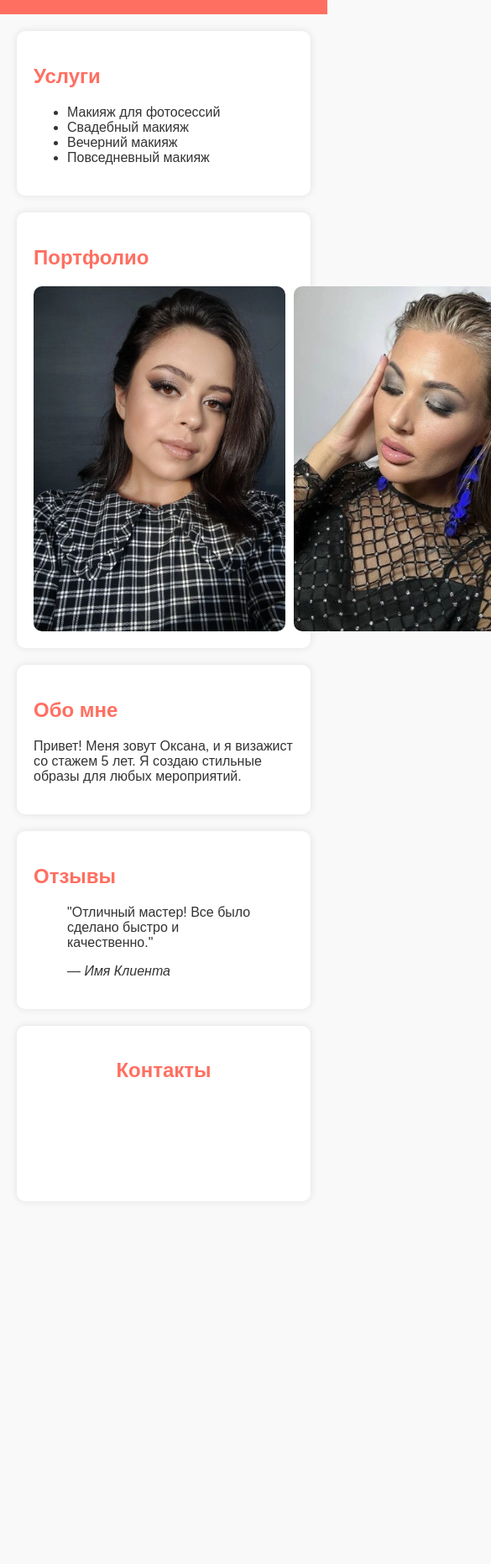
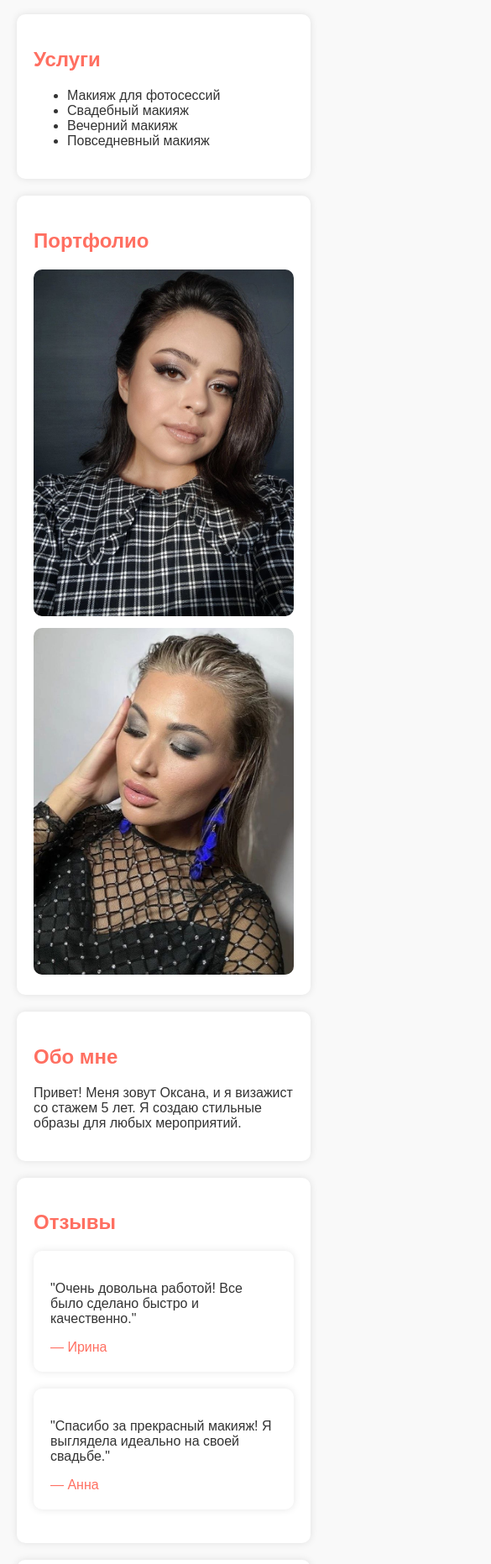
Before and after one commit to Irina-lol/makeup-artist-site, a plain HTML site: page vizaok.html in a window 390 px wide. Shown: the part 137-2000 px from the top of the page at 84% size, 585 px wide, since content can reach past the window. Before the commit the page ends 1588 px from the top, so only its background shows below. Drawn offline with nearby package versions, Linux system fonts and the light colour scheme.

Commit message:
Добавила стили, галерею и отзывы

```diff
--- a/viza.css
+++ b/viza.css
@@ -42,3 +42,55 @@ body {
     text-align: center;
     padding: 10px;
   }
+
+  /* Добавим анимацию для кнопок (если они появятся) */
+button {
+  background-color: #ff6f61;
+  color: white;
+  padding: 10px 20px;
+  border: none;
+  border-radius: 5px;
+  transition: background-color 0.3s ease;
+}
+
+button:hover {
+  background-color: #ff3b2f;
+}
+
+/* Анимация для фотографий в портфолио */
+.gallery img {
+  transition: transform 0.3s ease;
+}
+
+.gallery img:hover {
+  transform: scale(1.05);
+}
+
+.review-card {
+    background-color: white;
+    padding: 20px;
+    border-radius: 10px;
+    box-shadow: 0 0 10px rgba(0, 0, 0, 0.1);
+    margin-bottom: 20px;
+  }
+
+  .review-card cite {
+    display: block;
+    margin-top: 10px;
+    font-style: normal;
+    color: #ff6f61;
+  }
+
+  @media (max-width: 768px) {
+    header h1 {
+      font-size: 24px;
+    }
+
+    .gallery {
+      flex-direction: column;
+    }
+
+    .gallery img {
+      max-width: 100%;
+    }
+  }
--- a/vizaok.html
+++ b/vizaok.html
@@ -5,6 +5,7 @@
   <meta name="viewport" content="width=device-width, initial-scale=1.0">
   <title>Визажист Оксана</title>
   <link rel="stylesheet" href="viza.css">
+  <link href="https://cdnjs.cloudflare.com/ajax/libs/lightbox2/2.11.3/css/lightbox.min.css" rel="stylesheet">
 </head>
 <body>
   <header>
@@ -25,10 +26,13 @@
   <section id="portfolio">
     <h2>Портфолио</h2>
     <div class="gallery">
-      <img src="makeup_images/gallery1.jpg" alt="Работа 1">
-      <img src="makeup_images/gallery2.jpg" alt="Работа 2">
-      <img src="makeup_images/gallery3.jpg" alt="Работа 3">
-    </div>
+        <a href="makeup_images/gallery1.jpg" data-lightbox="portfolio" data-title="Описание фото 1">
+          <img src="makeup_images/gallery1.jpg" alt="Работа 1">
+        </a>
+        <a href="makeup_images/gallery2.jpg" data-lightbox="portfolio" data-title="Описание фото 2">
+          <img src="makeup_images/gallery2.jpg" alt="Работа 2">
+        </a>
+      </div>
   </section>
 
   <section id="about">
@@ -39,10 +43,14 @@
 
   <section id="reviews">
     <h2>Отзывы</h2>
-    <blockquote>
-      <p>"Отличный мастер! Все было сделано быстро и качественно."</p>
-      <cite>— Имя Клиента</cite>
-    </blockquote>
+    <div class="review-card">
+      <p>"Очень довольна работой! Все было сделано быстро и качественно."</p>
+      <cite>— Ирина</cite>
+    </div>
+    <div class="review-card">
+      <p>"Спасибо за прекрасный макияж! Я выглядела идеально на своей свадьбе."</p>
+      <cite>— Анна</cite>
+    </div>
   </section>
 
   <footer id="contacts">
@@ -51,5 +59,6 @@
     <p>Email: Oksana42rus.ru@yandex.ru</p>
     <p>Vkontakte: https://vk.com/id140353184</p>
   </footer>
+  <script src="https://cdnjs.cloudflare.com/ajax/libs/lightbox2/2.11.3/js/lightbox.min.js"></script>
 </body>
 </html>
```
